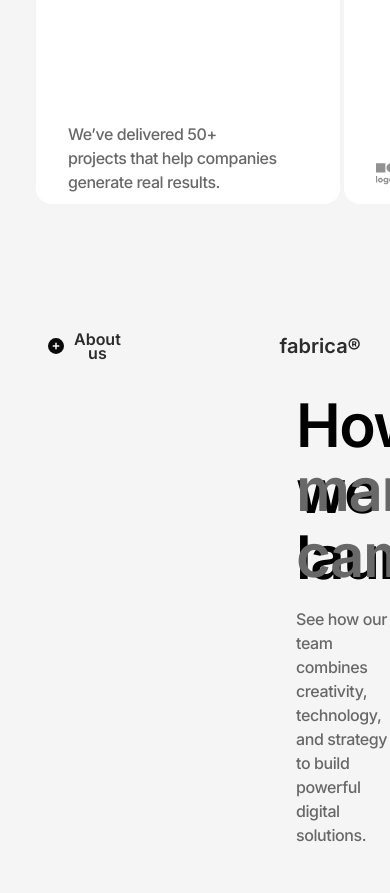
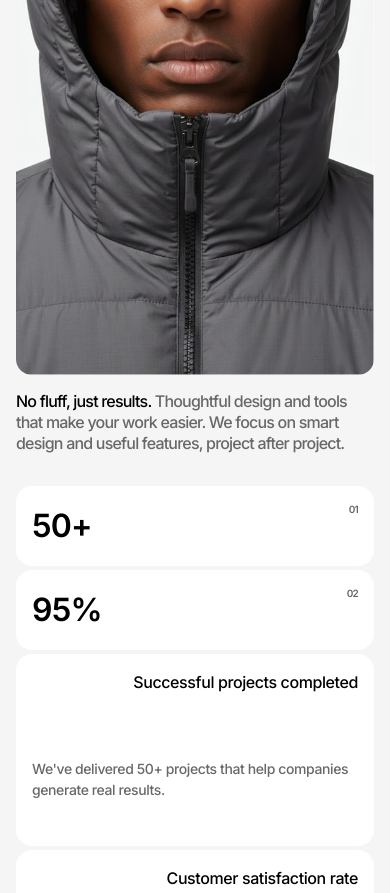
Before and after one commit to Lumintitus/Fabrica, a Next.js app: page / in a window 390 px wide. Shown: the part 6580-7473 px from the top of the page. Built offline with nearby package versions, Linux system fonts and the light colour scheme.

Commit message:
refactor: update layout components for improved responsiveness and styling consistency

```diff
--- a/src/Layout/About.tsx
+++ b/src/Layout/About.tsx
@@ -2,19 +2,19 @@ import React from 'react'
 
 export default function About() {
   return (
-    <div className='relative'>
-            <div className='flex gap-[10px] pt-[8rem] items-center text-center px-12  overflow-hidden'>
-                <img className=' w-[1rem] ' src="/imgi_56_j6H7CUu4CDaOQoux5xCbVztY18.svg" alt="" />
-                <p className='text-[1rem] font-[600] leading-[14px] text-[#2C2C2C] '>About us</p>
-                <p className='text-[1.25rem] pl-[9.3rem] py-0 pb-0 font-[600] leading-[14px] text-[#2C2C2C] '>fabrica®</p>
-            </div>
-            <div className='pl-[4rem] '>
-                <h2 className=' absolute tracking-tight text-[3.75rem] pl-[14.5rem] p-[2rem] leading-[4.125rem] font-[600]'>How we launch</h2>
-                <div className=' absolute font-[600] text-[#686868] tracking-tight  pt-[6rem] pl-[14.5rem] text-[3.75rem] leading-[4.125rem]'> marketing campaigns.</div>
-                <div className='font-[600] text-[#686868] tracking-tight pl-[41.5rem] p-[2.1rem] text-[3.75rem] leading-[4.125rem]'>websites and</div>
-                <div className='text-[1rem] font-[500] tracking-tight pl-[14.5rem] pt-[3rem] text-[#686868]'>See how our team combines creativity, technology,</div>
-                 <div className='text-[1rem] font-[500] tracking-tight pl-[14.5rem]  text-[#686868]'>and strategy to build powerful digital solutions.</div>
-             </div>
-        </div>
+    <div className='relative pb-[7rem] md:pb-[10rem] lg:pb-[12rem]'>
+      <div className='flex gap-[10px] pt-[8rem] items-center text-center px-4 sm:px-6 md:px-8 lg:px-12 overflow-hidden'>
+        <img className='w-[1rem]' src="/imgi_56_j6H7CUu4CDaOQoux5xCbVztY18.svg" alt="" />
+        <p className='text-[0.8rem] sm:text-[1rem] font-[600] leading-[14px] text-[#2C2C2C]'>About us</p>
+        <p className='text-[1rem] sm:text-[1.25rem] pl-[2rem] sm:pl-[5rem] md:pl-[7rem] lg:pl-[9.3rem] py-0 pb-0 font-[600] leading-[14px] text-[#2C2C2C]'>fabrica®</p>
+      </div>
+      <div className='pl-[1rem] sm:pl-[2rem] md:pl-[3rem] lg:pl-[4rem]'>
+        <h2 className='absolute tracking-tight text-[2rem] sm:text-[2.5rem] md:text-[3rem] lg:text-[3.75rem] pl-[2rem] sm:pl-[5rem] md:pl-[8rem] lg:pl-[14.5rem] p-[1rem] sm:p-[2rem] leading-[2.5rem] sm:leading-[3rem] md:leading-[3.5rem] lg:leading-[4.125rem] font-[600]'>How we launch</h2>
+        <div className='absolute font-[600] text-[#686868] tracking-tight pt-[3rem] sm:pt-[4rem] md:pt-[5rem] lg:pt-[6rem] pl-[2rem] sm:pl-[5rem] md:pl-[8rem] lg:pl-[14.5rem] text-[2rem] sm:text-[2.5rem] md:text-[3rem] lg:text-[3.75rem] leading-[2.5rem] sm:leading-[3rem] md:leading-[3.5rem] lg:leading-[4.125rem]'> marketing campaigns.</div>
+        <div className='font-[600] text-[#686868] tracking-tight pl-[10rem] sm:pl-[20rem] md:pl-[30rem] lg:pl-[41.5rem] p-[1rem] sm:p-[2.1rem] text-[2rem] sm:text-[2.5rem] md:text-[3rem] lg:text-[3.75rem] leading-[2.5rem] sm:leading-[3rem] md:leading-[3.5rem] lg:leading-[4.125rem]'>websites and</div>
+        <div className='text-[0.8rem] sm:text-[1rem] font-[500] tracking-tight pl-[2rem] sm:pl-[5rem] md:pl-[8rem] lg:pl-[14.5rem] pt-[1.5rem] sm:pt-[2rem] md:pt-[2.5rem] lg:pt-[3rem] text-[#686868]'>See how our team combines creativity, technology,</div>
+        <div className='text-[0.8rem] sm:text-[1rem] font-[500] tracking-tight pl-[2rem] sm:pl-[5rem] md:pl-[8rem] lg:pl-[14.5rem] text-[#686868]'>and strategy to build powerful digital solutions.</div>
+      </div>
+    </div>
   )
 }
--- a/src/Layout/Boy.tsx
+++ b/src/Layout/Boy.tsx
@@ -4,39 +4,39 @@ import React from 'react'
 export default function Boy() {
   return (
     <div>
-      <div className='flex justify-between px-9 '>
-        <div className='max-w-[18rem]  rounded-2xl '>
+      <div className='flex flex-col lg:flex-row justify-between px-4 sm:px-6 md:px-8 lg:px-9'>
+        <div className='max-w-full lg:max-w-[18rem] rounded-2xl'>
           <Image
             width={1000}
             height={1000}
-            className='w-[59rem] h-full object-cover scale-100 rounded-2xl '
+            className='w-full lg:w-[59rem] h-full object-cover scale-100 rounded-2xl'
             src="/boy.jpg"
             alt="boy"
           />
         </div>
-        <div className=''>
-          <div className=' pb-[4rem] leading-[1.625rem] text-[#686868] max-w-[37rem] text-[1.375rem] tracking-tighter font-[500]'><p> <span className='pl-[6rem] text-justify font-[500] text-black tracking-tighter text-[1.375rem]'>No fluff, just results.</span> Thoughtful design and tools that make your work easier. We focus on smart design and useful features, project after project.</p></div>
-          <div className='flex gap-1'>
-            <div className=' bg-white w-[19rem] h-[7rem] rounded-2xl p-5.5 flex gap-[9rem] text-[2.813rem] tracking-tight font-[600]'><h1>50+</h1>
-              <div className='text-[#686868] text-[0.625rem] font-[600] '><h1>01</h1></div>
+        <div className='mt-4 lg:mt-0'>
+          <div className='pb-[2rem] lg:pb-[4rem] leading-[1.3rem] lg:leading-[1.625rem] text-[#686868] max-w-full lg:max-w-[37rem] text-[1rem] sm:text-[1.125rem] md:text-[1.25rem] lg:text-[1.375rem] tracking-tighter font-[500]'><p> <span className='pl-0 lg:pl-[6rem] text-justify font-[500] text-black tracking-tighter text-[1rem] sm:text-[1.125rem] md:text-[1.25rem] lg:text-[1.375rem]'>No fluff, just results.</span> Thoughtful design and tools that make your work easier. We focus on smart design and useful features, project after project.</p></div>
+          <div className='flex flex-col sm:flex-row gap-1'>
+            <div className='bg-white w-full sm:w-[14rem] lg:w-[19rem] h-[5rem] sm:h-[6rem] lg:h-[7rem] rounded-2xl p-4 sm:p-5 lg:p-5.5 flex justify-between sm:gap-[4rem] lg:gap-[9rem] text-[2rem] sm:text-[2.3rem] lg:text-[2.813rem] tracking-tight font-[600]'><h1>50+</h1>
+              <div className='text-[#686868] text-[0.625rem] font-[600]'><h1>01</h1></div>
             </div>
-            <div className=' bg-white w-[19rem] h-[7rem] rounded-2xl p-5.5 flex gap-[9rem] text-[2.813rem] tracking-tight font-[600]'><h1>95%</h1>
-              <div className='text-[#686868] text-[0.625rem] font-[600] '><h1>02</h1></div>
+            <div className='bg-white w-full sm:w-[14rem] lg:w-[19rem] h-[5rem] sm:h-[6rem] lg:h-[7rem] rounded-2xl p-4 sm:p-5 lg:p-5.5 flex justify-between sm:gap-[4rem] lg:gap-[9rem] text-[2rem] sm:text-[2.3rem] lg:text-[2.813rem] tracking-tight font-[600]'><h1>95%</h1>
+              <div className='text-[#686868] text-[0.625rem] font-[600]'><h1>02</h1></div>
             </div>
           </div>
-          <div className='flex gap-1 pt-1'>
-            <div className=' bg-white w-[19rem] h-[18rem]  rounded-2xl p-8 text-[1.125rem] tracking-tight font-[500]'><h1 className='text-right'>Successful projects completed</h1>
-              <div className='text-[#686868] pt-[7.5rem] max-w-[13.1rem] text-[1rem] font-[500] '><h1>We’ve delivered 50+ projects that help companies generate real results.</h1></div>
+          <div className='flex flex-col sm:flex-row gap-1 pt-1'>
+            <div className='bg-white w-full sm:w-[14rem] lg:w-[19rem] h-[12rem] sm:h-[14rem] lg:h-[18rem] rounded-2xl p-4 sm:p-6 lg:p-8 text-[1rem] sm:text-[1.05rem] lg:text-[1.125rem] tracking-tight font-[500]'><h1 className='text-right'>Successful projects completed</h1>
+              <div className='text-[#686868] pt-[4rem] sm:pt-[5rem] lg:pt-[7.5rem] max-w-full sm:max-w-[10rem] lg:max-w-[13.1rem] text-[0.875rem] sm:text-[0.9375rem] lg:text-[1rem] font-[500]'><h1>We've delivered 50+ projects that help companies generate real results.</h1></div>
             </div>
-            <div className=' bg-white w-[19rem] h-[18rem]  rounded-2xl p-8  text-[1.125rem] tracking-tight font-[500]'><h1 className='max-w-[10rem] relative left-[5rem] text-right '>Customer satisfaction rate</h1>
-              <div className='flex pt-[10rem] gap-6 w-[full]'>
+            <div className='bg-white w-full sm:w-[14rem] lg:w-[19rem] h-[12rem] sm:h-[14rem] lg:h-[18rem] rounded-2xl p-4 sm:p-6 lg:p-8 text-[1rem] sm:text-[1.05rem] lg:text-[1.125rem] tracking-tight font-[500]'><h1 className='max-w-full sm:max-w-[8rem] lg:max-w-[10rem] relative sm:left-[3rem] lg:left-[5rem] text-right'>Customer satisfaction rate</h1>
+              <div className='flex pt-[5rem] sm:pt-[7rem] lg:pt-[10rem] gap-3 sm:gap-4 lg:gap-6 w-full'>
                 <div>
                   <Image
                     src="/logo b.svg"
                     alt="Customer satisfaction"
                     width={1000}
                     height={1000}
-                    className='object-cover w-[3.5rem]' />
+                    className='object-cover w-[2.5rem] sm:w-[3rem] lg:w-[3.5rem]' />
                 </div>
                 <div>
                   <Image
@@ -44,7 +44,7 @@ export default function Boy() {
                     alt="Customer satisfaction"
                     width={1000}
                     height={1000}
-                    className='object-cover w-[6rem]' />
+                    className='object-cover w-[4rem] sm:w-[5rem] lg:w-[6rem]' />
                 </div>
                 <div>
                   <Image
@@ -52,7 +52,7 @@ export default function Boy() {
                     alt="Customer satisfaction"
                     width={1000}
                     height={1000}
-                    className='object-cover w-[5rem]' /></div>
+                    className='object-cover w-[3.5rem] sm:w-[4.5rem] lg:w-[5rem]' /></div>
               </div>
             </div>
           </div>
--- a/src/Layout/Casestudy.tsx
+++ b/src/Layout/Casestudy.tsx
@@ -50,15 +50,69 @@ export default function Casestudy() {
         </div>
       </div>
       <div className='flex flex-col gap-1'>
-        <div className='bg-white tracking-tighter p-[2rem] w-[18.5rem] h-[16.75rem] rounded-2xl'>
+        <div className='bg-white tracking-tighter p-[2rem] w-[18.5rem] h-[16.75rem] rounded-2xl '>
           <h1 className='font-[450] text-center text-[1.375rem] p-[2.5rem]'>100</h1>
           <h1 className='text-[1rem] font-[450]  text-center'>Pagespeed score</h1>
           <p className='text-center text-[#888888] font-[400]'>We prioritize performance without sacrificing visual appeal or functionality.</p>
         </div>
         <div className='bg-white tracking-tighter p-[2rem] w-[18.5rem] h-[16.75rem] rounded-2xl'>
-          <h1 className='font-[450] text-center text-[1.375rem] p-[2.5rem]'>100</h1>
-          <h1 className='text-[1rem] font-[450]  text-center'>Pagespeed score</h1>
-          <p className='text-center text-[#888888] font-[400]'>We prioritize performance without sacrificing visual appeal or functionality.</p>
+          <div className="">
+            <div className="flex items-center justify-between">
+              <div>
+                <h2 className="text-3xl font-bold">38K</h2>
+                <p className="text-gray-500 text-[0.75rem]">Quarterly visits</p>
+              </div>
+              <div className="text-[0.625rem] bg-gray-100 text-gray-700 px-2 py-1 rounded-full font-medium mr-auto">
+                +30%
+              </div>
+
+            </div>
+
+            <div className=" flex items-end justify-between space-x-3 h-40">
+              <div className="flex flex-col items-center">
+                <div className="w-8 h-12 bg-[#f5f5f5] rounded-t-md text-xs flex items-center justify-center mb-1">
+                  <p className='-rotate-90'>+1k</p>
+                </div>
+                <span className="text-xs text-gray-500">Dec</span>
+              </div>
+
+              <div className="flex flex-col items-center">
+                <div className="w-8 h-14 bg-[#f5f5f5] rounded-t-md text-xs flex items-center justify-center mb-1">
+                  <p className='-rotate-90'>+1.3k</p>
+                </div>
+                <span className="text-xs text-gray-500">Jan</span>
+              </div>
+
+              <div className="flex flex-col items-center">
+                <div className="w-8 h-11 bg-[#f5f5f5] rounded-t-md text-xs flex items-center justify-center mb-1">
+                  <p className='-rotate-90'>+1.1k</p>
+                </div>
+                <span className="text-xs text-gray-500">Feb</span>
+              </div>
+
+              <div className="flex flex-col items-center">
+                <div className="w-8 h-16 bg-[#f5f5f5] rounded-t-md text-xs flex items-center justify-center mb-1">
+                  <p className='-rotate-90'>+1.5k</p>
+                </div>
+                <span className="text-xs text-gray-500">Feb</span>
+              </div>
+
+              <div className="flex flex-col items-center">
+                <div className="w-8 h-24 bg-[#f5f5f5] rounded-t-md text-xs flex items-center justify-center mb-1">
+                 <p className='-rotate-90'>+2.3k</p>
+                </div>
+                <span className="text-xs text-gray-500">Feb</span>
+              </div>
+
+              <div className="flex flex-col items-center">
+                <div className="w-8 h-36 bg-black text-white rounded-t-md text-xs flex items-center mb-1">
+                 <p className='-rotate-90'> +5.9k</p>
+                </div>
+                <span className="text-xs text-gray-500">Mar</span>
+              </div>
+            </div>
+          </div>
+
         </div>
       </div>
 
--- a/src/Layout/Fabricanumber.tsx
+++ b/src/Layout/Fabricanumber.tsx
@@ -6,7 +6,7 @@ export default function Fabricanumber() {
   return (
     <div>
       <div
-        className="px-6 grid flex-none gap-1 pb-20"
+        className="px-10 grid flex-none gap-1 pb-[7rem]"
         style={{ gridTemplateColumns: 'repeat(4, minmax(50px, 1fr))' }}
       >
         {stats.map((item, index) => (
--- a/src/Layout/Test.tsx
+++ b/src/Layout/Test.tsx
@@ -8,12 +8,8 @@ export default function Test() {
                     <img className=' w-[1rem]  ' src="/imgi_56_j6H7CUu4CDaOQoux5xCbVztY18.svg" alt="" />
                     <p className='text-[1rem]  font-[500] leading-[14px] text-[#2C2C2C] '>Testimonials</p>
                 </div>
-                {/* <div className=' w-[1.2rem] flex gap-2.5 h-full '>
-            <img src="/imgi_56_j6H7CUu4CDaOQoux5xCbVztY18.svg" alt="" />
-            <div className=' leading-[1.375rem] text-[1rem]' >Testimonials</div>
-            <div className=''><h2 className='text-[9rem] leading-1.2 font-[600] pb-2'>Experiences.</h2> <span className='font-[600] text-[2.25rem] leading-[2.25rem]'>©2025</span> </div>
-        </div> */}
-        <div className=''><h2 className='text-[9rem] leading-[8.25rem] pl-[14rem] font-[600] pb-2'>Experiences.</h2> <span className='font-[600] pl-[14rem] text-[2.25rem] leading-[2.25rem]'>©2025</span> </div>
+
+                <div className=''><h2 className='text-[9rem] leading-[8.25rem] pl-[14rem] font-[600] pb-2'>Experiences.</h2> <span className='font-[600] pl-[14rem] text-[2.25rem] leading-[2.25rem]'>©2025</span> </div>
             </div>
         </div>
     )
--- a/src/Layout/Why.tsx
+++ b/src/Layout/Why.tsx
@@ -9,7 +9,7 @@ export default function Why() {
             </div>
             <div className='pl-[4rem] '>
                 <h2 className=' tracking-tight text-[3.75rem] leading-[4.125rem] pl-[14rem] font-[600] pb-2'>Proven results for every project, </h2>
-                <div className='font-[600] text-[#686868] tracking-tight pl-[14rem] text-[3.75rem] leading-[4.125rem]'>with a focus on design and functionality.</div>
+                <div className='font-[600] text-[#686868] tracking-tight pl-[14rem] text-[3.75rem] leading-[4.125rem] pb-[8rem]'>with a focus on design and functionality.</div>
              </div>
         </div>
     )
--- a/src/app/page.tsx
+++ b/src/app/page.tsx
@@ -25,11 +25,12 @@ export default function Home() {
        <Why/>
        <Boy/>
        <About/>
+       <Fabricanumber/>
+       <Casestudy/>
+       <Ourapp/>
        <Test/>
-       <Fabricanumber/>
-       <Ourapp/>
-       <Casestudy/>
-       <Faces/>
+       {/* <Faces/> */}
     </Fragment>
+
   );
 }
```
